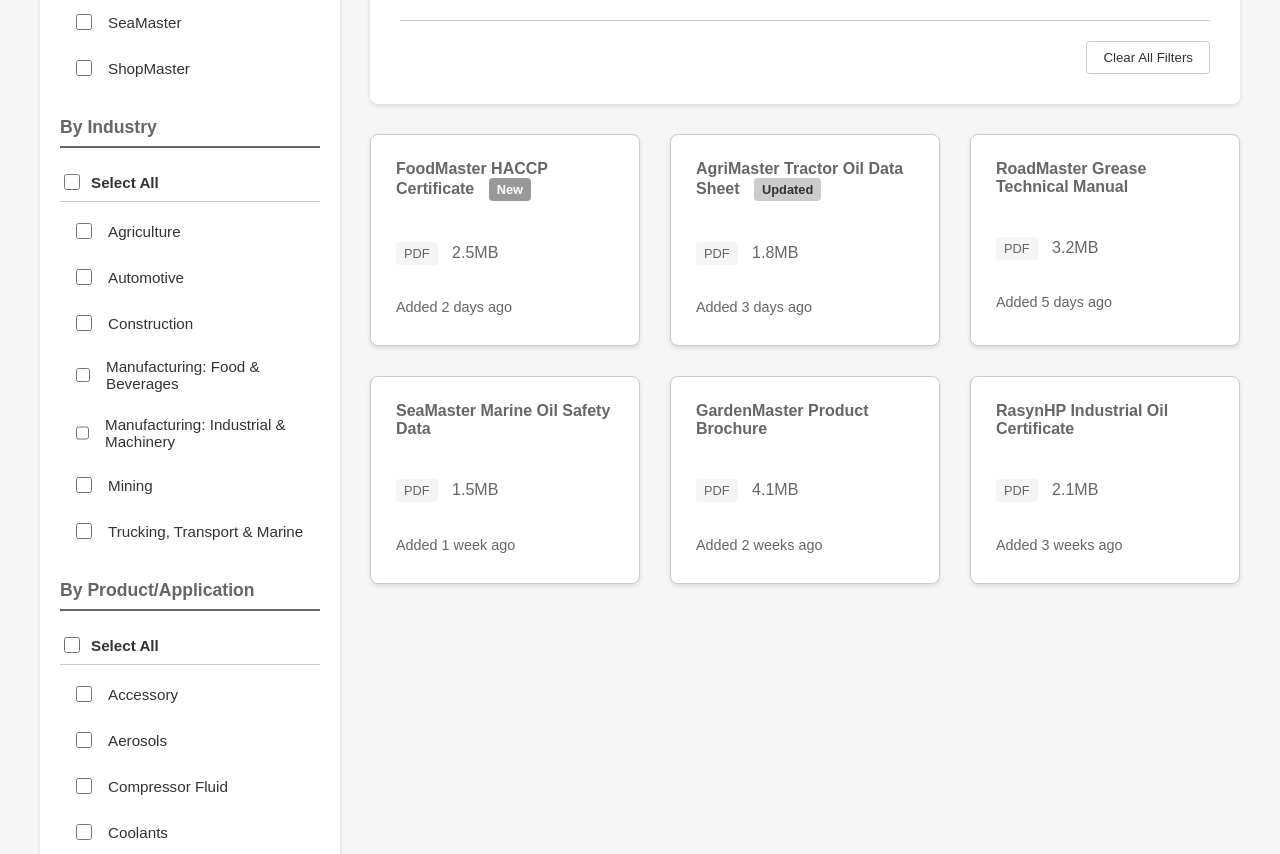
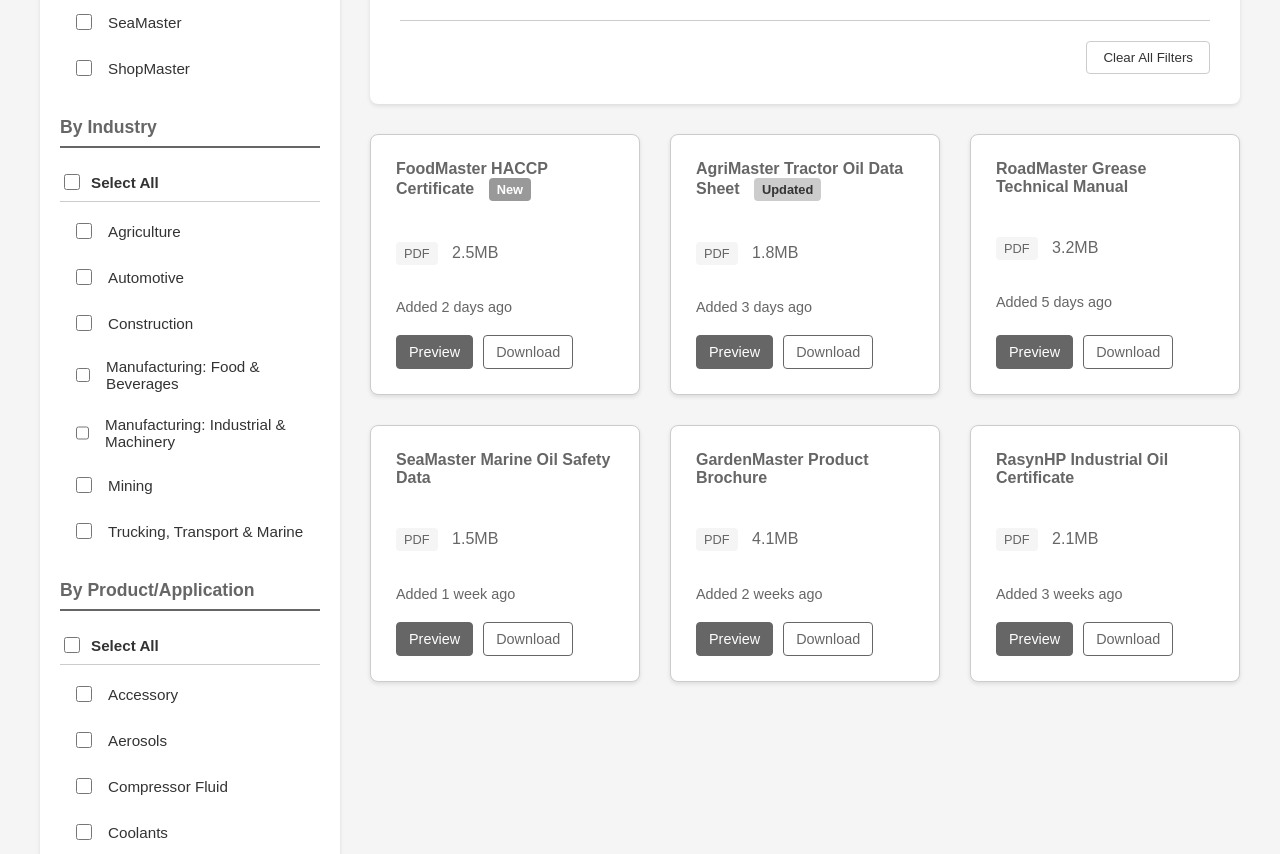
Before and after one commit to cookwithheisenberg/anglomoil-docs, a plain HTML site: page wireframes/pages/index.html in a window 1280 px wide. Shown: the part 516-1370 px from the top of the page. Drawn offline with Linux system fonts and the light colour scheme.

Commit message:
Add preview and download buttons to document cards

```diff
--- a/wireframes/pages/index.html
+++ b/wireframes/pages/index.html
@@ -737,35 +737,83 @@
             </div>
 
             <div class="doc-grid">
-                <div class="doc-card" onclick="window.location.href='/document?name=FoodMaster%20HACCP%20Certificate'">
-                    <h4>FoodMaster HACCP Certificate <span class="badge new">New</span></h4>
+                <div class="doc-card">
+                    <h4 onclick="showDocumentDetail('FoodMaster HACCP Certificate')">FoodMaster HACCP Certificate <span class="badge new">New</span></h4>
                     <p><span class="file-type">PDF</span> 2.5MB</p>
                     <p class="date">Added 2 days ago</p>
+                    <div class="card-actions">
+                        <button class="action-button preview" onclick="showDocumentDetail('FoodMaster HACCP Certificate')">
+                            Preview
+                        </button>
+                        <button class="action-button download" onclick="downloadDocument('FoodMaster HACCP Certificate')">
+                            Download
+                        </button>
+                    </div>
                 </div>
-                <div class="doc-card" onclick="window.location.href='/document?name=AgriMaster%20Tractor%20Oil%20Data%20Sheet'">
-                    <h4>AgriMaster Tractor Oil Data Sheet <span class="badge updated">Updated</span></h4>
+                <div class="doc-card">
+                    <h4 onclick="showDocumentDetail('AgriMaster Tractor Oil Data Sheet')">AgriMaster Tractor Oil Data Sheet <span class="badge updated">Updated</span></h4>
                     <p><span class="file-type">PDF</span> 1.8MB</p>
                     <p class="date">Added 3 days ago</p>
+                    <div class="card-actions">
+                        <button class="action-button preview" onclick="showDocumentDetail('AgriMaster Tractor Oil Data Sheet')">
+                            Preview
+                        </button>
+                        <button class="action-button download" onclick="downloadDocument('AgriMaster Tractor Oil Data Sheet')">
+                            Download
+                        </button>
+                    </div>
                 </div>
-                <div class="doc-card" onclick="window.location.href='/document?name=RoadMaster%20Grease%20Technical%20Manual'">
-                    <h4>RoadMaster Grease Technical Manual</h4>
+                <div class="doc-card">
+                    <h4 onclick="showDocumentDetail('RoadMaster Grease Technical Manual')">RoadMaster Grease Technical Manual</h4>
                     <p><span class="file-type">PDF</span> 3.2MB</p>
                     <p class="date">Added 5 days ago</p>
+                    <div class="card-actions">
+                        <button class="action-button preview" onclick="showDocumentDetail('RoadMaster Grease Technical Manual')">
+                            Preview
+                        </button>
+                        <button class="action-button download" onclick="downloadDocument('RoadMaster Grease Technical Manual')">
+                            Download
+                        </button>
+                    </div>
                 </div>
-                <div class="doc-card" onclick="window.location.href='/document?name=SeaMaster%20Marine%20Oil%20Safety%20Data'">
-                    <h4>SeaMaster Marine Oil Safety Data</h4>
+                <div class="doc-card">
+                    <h4 onclick="showDocumentDetail('SeaMaster Marine Oil Safety Data')">SeaMaster Marine Oil Safety Data</h4>
                     <p><span class="file-type">PDF</span> 1.5MB</p>
                     <p class="date">Added 1 week ago</p>
+                    <div class="card-actions">
+                        <button class="action-button preview" onclick="showDocumentDetail('SeaMaster Marine Oil Safety Data')">
+                            Preview
+                        </button>
+                        <button class="action-button download" onclick="downloadDocument('SeaMaster Marine Oil Safety Data')">
+                            Download
+                        </button>
+                    </div>
                 </div>
-                <div class="doc-card" onclick="window.location.href='/document?name=GardenMaster%20Product%20Brochure'">
-                    <h4>GardenMaster Product Brochure</h4>
+                <div class="doc-card">
+                    <h4 onclick="showDocumentDetail('GardenMaster Product Brochure')">GardenMaster Product Brochure</h4>
                     <p><span class="file-type">PDF</span> 4.1MB</p>
                     <p class="date">Added 2 weeks ago</p>
+                    <div class="card-actions">
+                        <button class="action-button preview" onclick="showDocumentDetail('GardenMaster Product Brochure')">
+                            Preview
+                        </button>
+                        <button class="action-button download" onclick="downloadDocument('GardenMaster Product Brochure')">
+                            Download
+                        </button>
+                    </div>
                 </div>
-                <div class="doc-card" onclick="window.location.href='/document?name=RasynHP%20Industrial%20Oil%20Certificate'">
-                    <h4>RasynHP Industrial Oil Certificate</h4>
+                <div class="doc-card">
+                    <h4 onclick="showDocumentDetail('RasynHP Industrial Oil Certificate')">RasynHP Industrial Oil Certificate</h4>
                     <p><span class="file-type">PDF</span> 2.1MB</p>
                     <p class="date">Added 3 weeks ago</p>
+                    <div class="card-actions">
+                        <button class="action-button preview" onclick="showDocumentDetail('RasynHP Industrial Oil Certificate')">
+                            Preview
+                        </button>
+                        <button class="action-button download" onclick="downloadDocument('RasynHP Industrial Oil Certificate')">
+                            Download
+                        </button>
+                    </div>
                 </div>
             </div>
         </div>
@@ -923,12 +971,13 @@
         function showDocumentDetail(title) {
             sessionStorage.setItem('currentDocument', title);
             const encodedTitle = encodeURIComponent(title);
-            window.location.href = `/document/${encodedTitle}`;
+            window.location.href = `/wireframes/pages/document-detail.html?name=${encodedTitle}`;
         }
 
         function downloadDocument(title) {
             console.log(`Downloading document: ${title}`);
-            // Implement download functionality
+            // In a real app, this would redirect to a download endpoint
+            alert(`Downloading ${title}`);
         }
 
         // Add functionality for search
```
Also changed, not shown: wireframes/pages/document-detail.html (+62 -6 lines).
